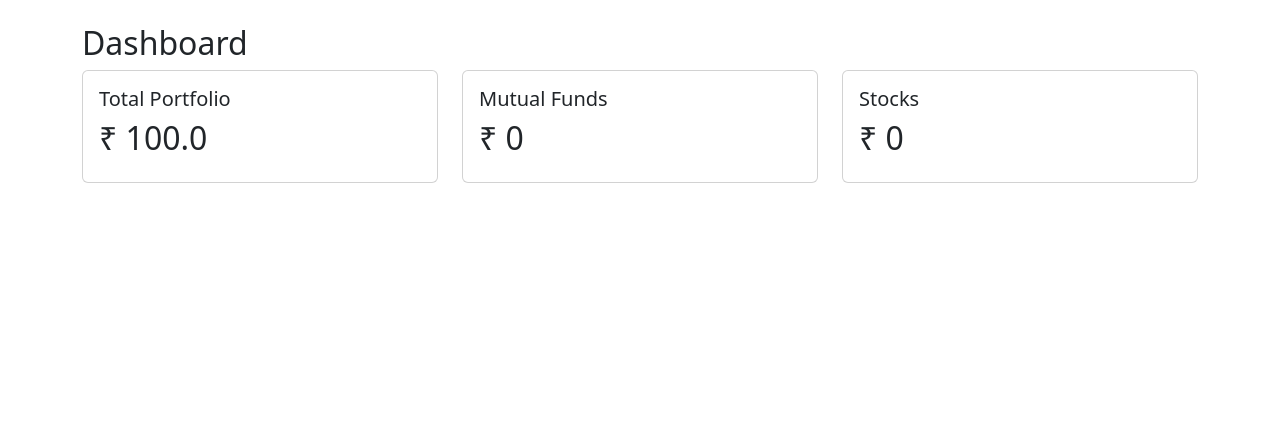
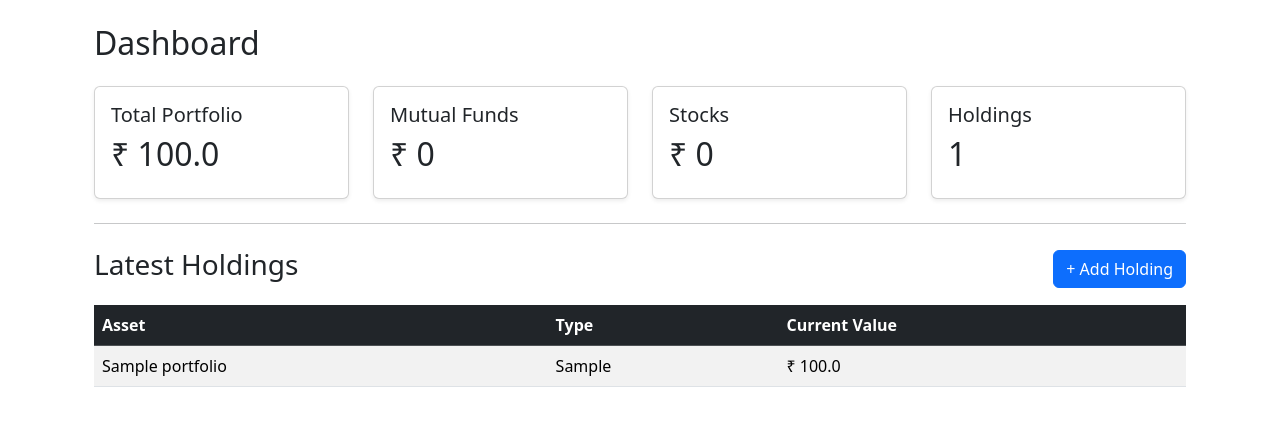
Before and after one commit to skrn74/wealthops, a Flask app: page / in a window 1280 px wide. Shown: the part 56-482 px from the top of the page. Run offline with Flask 3, Linux system fonts and the light colour scheme; tables that the repository leaves empty hold one stand-in row (values such as "Sample post").

Commit message:
dashboard and app file

```diff
--- a/app.py
+++ b/app.py
@@ -20,6 +20,8 @@ def dashboard():
 
     portfolio = Portfolio.query.all()
 
+    holdings = len(portfolio)
+
     total_value = sum(
         p.quantity * p.current_price for p in portfolio
     )
@@ -39,6 +41,7 @@ def dashboard():
     return render_template(
         "dashboard.html",
         portfolio=portfolio,
+        holdings=holdings,
         total_value=round(total_value, 2),
         mf_value=round(mf_value, 2),
         stock_value=round(stock_value, 2)
--- a/templates/dashboard.html
+++ b/templates/dashboard.html
@@ -2,31 +2,94 @@
 
 {% block content %}
 
-<h2>Dashboard</h2>
+<div class="container mt-4">
+
+    <h2 class="mb-4">Dashboard</h2>
 
     <div class="row">
 
-    <div class="col-md-4">
-        <div class="card p-3">
+        <!-- Total Portfolio -->
+        <div class="col-md-3">
+            <div class="card p-3 shadow-sm">
                 <h5>Total Portfolio</h5>
                 <h2>₹ {{ total_value }}</h2>
             </div>
         </div>
 
-    <div class="col-md-4">
-        <div class="card p-3">
+        <!-- Mutual Funds -->
+        <div class="col-md-3">
+            <div class="card p-3 shadow-sm">
                 <h5>Mutual Funds</h5>
                 <h2>₹ {{ mf_value }}</h2>
             </div>
         </div>
 
-    <div class="col-md-4">
-        <div class="card p-3">
+        <!-- Stocks -->
+        <div class="col-md-3">
+            <div class="card p-3 shadow-sm">
                 <h5>Stocks</h5>
                 <h2>₹ {{ stock_value }}</h2>
             </div>
         </div>
 
+        <!-- Holdings -->
+        <div class="col-md-3">
+            <div class="card p-3 shadow-sm">
+                <h5>Holdings</h5>
+                <h2>{{ holdings }}</h2>
+            </div>
+        </div>
+
+    </div>
+
+    <hr class="my-4">
+
+    <div class="d-flex justify-content-between align-items-center">
+
+        <h3>Latest Holdings</h3>
+
+        <a href="/portfolio" class="btn btn-primary">
+            + Add Holding
+        </a>
+
+    </div>
+
+    <table class="table table-striped table-hover mt-3">
+
+        <thead class="table-dark">
+
+            <tr>
+
+                <th>Asset</th>
+
+                <th>Type</th>
+
+                <th>Current Value</th>
+
+            </tr>
+
+        </thead>
+
+        <tbody>
+
+            {% for item in portfolio %}
+
+            <tr>
+
+                <td>{{ item.asset_name }}</td>
+
+                <td>{{ item.asset_type }}</td>
+
+                <td>₹ {{ item.quantity * item.current_price }}</td>
+
+            </tr>
+
+            {% endfor %}
+
+        </tbody>
+
+    </table>
+
 </div>
 
 {% endblock %}
```
Lines whose indentation alone changed are shown as unchanged.
